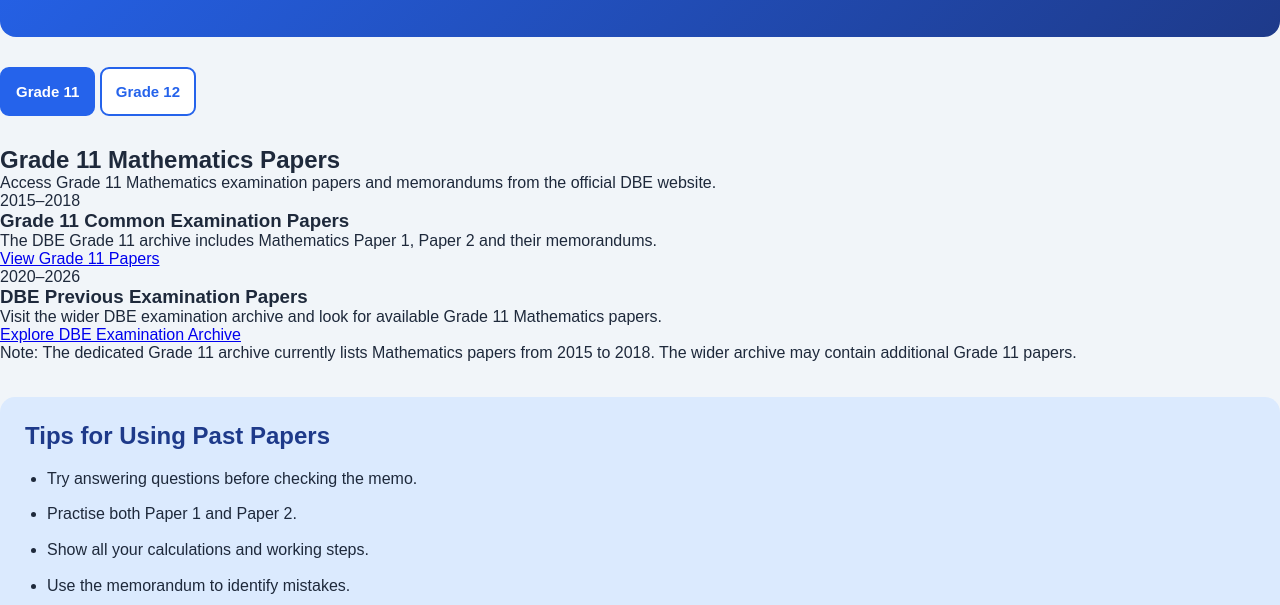
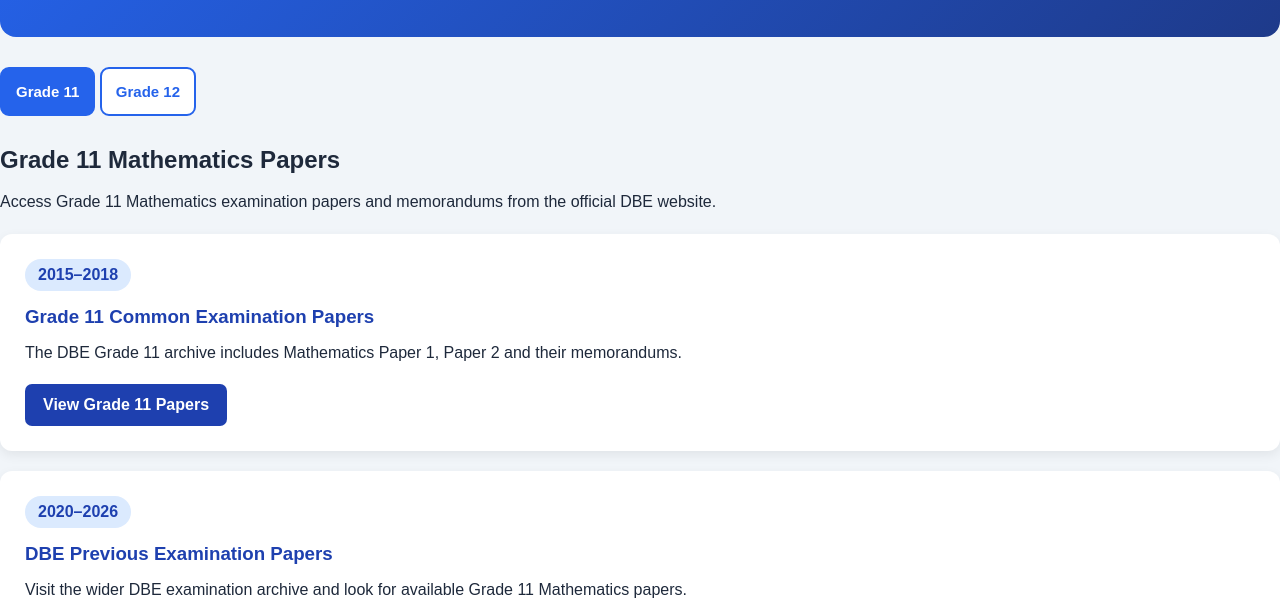
Before and after one commit to HectorMulovhedzi/MathsHelpSA, a plain HTML site: page exams.html in a window 1280 px wide. Shown: the part 170-775 px from the top of the page. Drawn offline with Linux system fonts and the light colour scheme.

Commit message:
Update exams.css

```diff
--- a/exams.css
+++ b/exams.css
@@ -230,3 +230,61 @@ footer {
         font-size: 18px;
     }
 }
+
+/* Official paper cards */
+
+.paper-card {
+    background: white;
+    padding: 25px;
+    margin: 20px 0;
+    border-radius: 12px;
+    box-shadow: 0 4px 12px rgba(0, 0, 0, 0.07);
+}
+
+.paper-year {
+    display: inline-block;
+    background: #dbeafe;
+    color: #1e40af;
+    padding: 7px 13px;
+    border-radius: 20px;
+    font-weight: bold;
+    margin-bottom: 15px;
+}
+
+.paper-card h3 {
+    color: #1e40af;
+    margin-bottom: 12px;
+}
+
+.paper-card p {
+    line-height: 1.6;
+    margin-bottom: 18px;
+}
+
+.paper-link {
+    display: inline-block;
+    background: #1e40af;
+    color: white;
+    padding: 12px 18px;
+    border-radius: 7px;
+    text-decoration: none;
+    font-weight: bold;
+}
+
+.paper-link:hover {
+    background: #1d4ed8;
+}
+
+.archive-note {
+    background: #eff6ff;
+    padding: 15px;
+    border-left: 4px solid #1e40af;
+    line-height: 1.6;
+    margin-top: 20px;
+    border-radius: 5px;
+}
+
+.section-description {
+    line-height: 1.6;
+    margin: 15px 0;
+}
```
